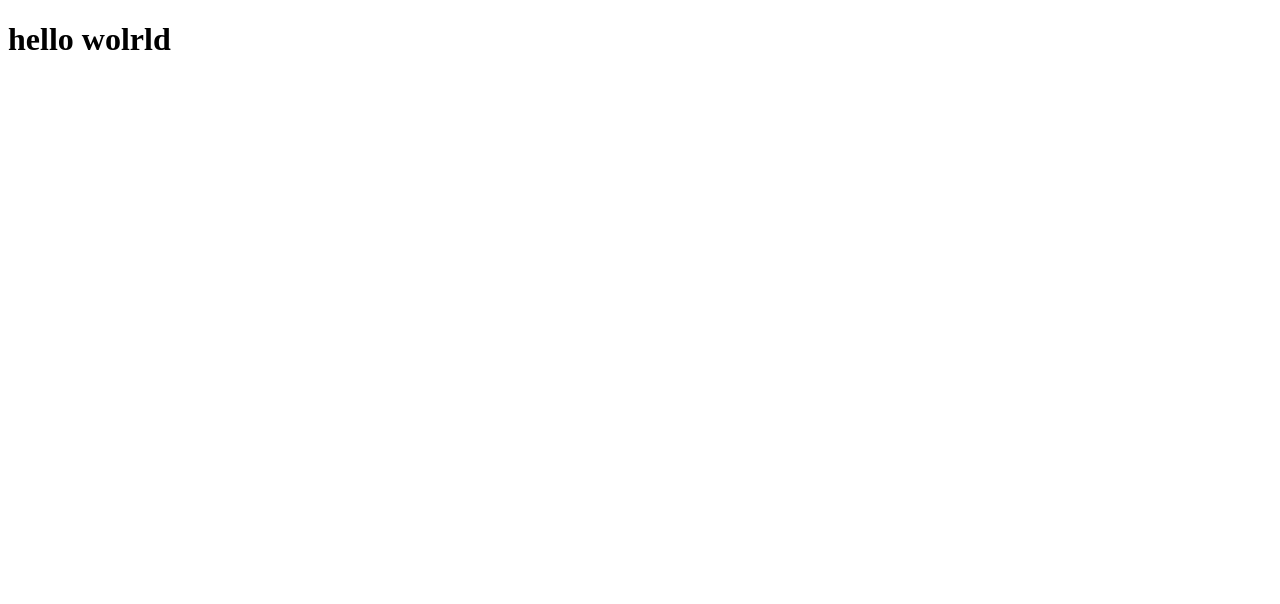
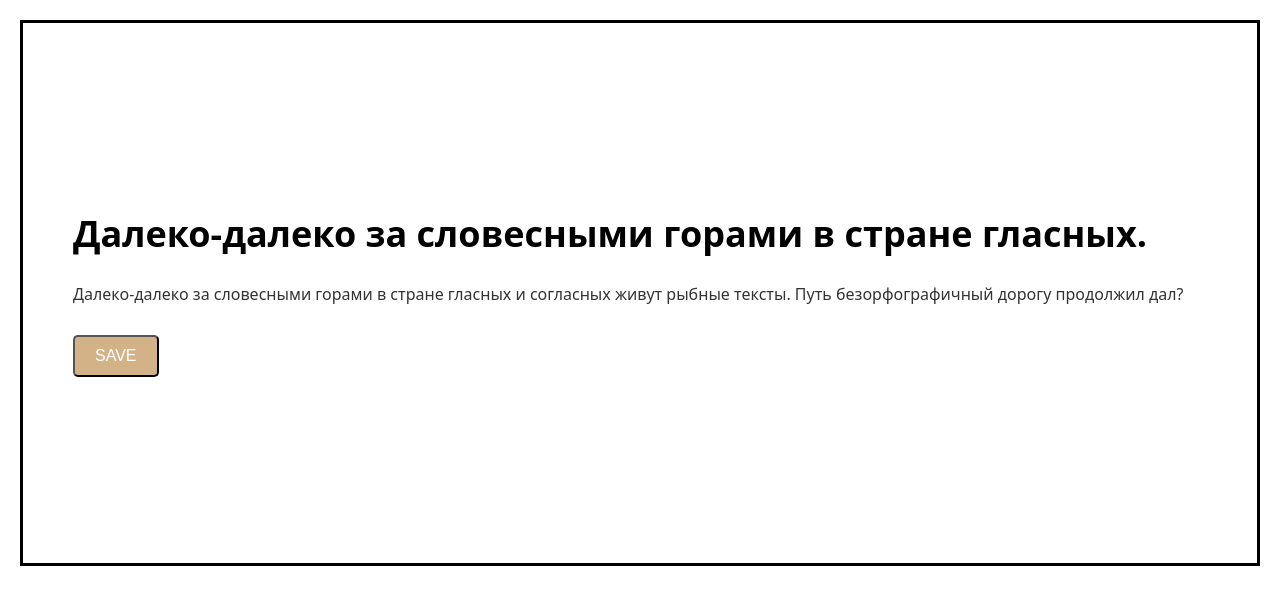
Before and after one commit to SAAHRO26/css-intro-2, a plain HTML site: page index.html in a window 1280 px wide. Drawn offline with Linux system fonts and the light colour scheme.

Commit message:
lesson the end

```diff
--- a/index.html
+++ b/index.html
@@ -4,13 +4,18 @@
     <meta charset="UTF-8">
     <meta http-equiv="X-UA-Compatible" content="IE=edge">
     <meta name="viewport" content="width=device-width, initial-scale=1.0">
+   <link rel="stylesheet" href="style.css">
     <title>Document</title>
 </head>
 <body>
-    <h1>hello wolrld</h1>
 
 
 
+
+<div class="block">
+<h3 class="title">Далеко-далеко за словесными горами в стране гласных.</h3>
+<p class="text">Далеко-далеко за словесными горами в стране гласных и согласных живут рыбные тексты. Путь безорфографичный дорогу продолжил дал?</p>
+<button class="btn">save</button>
 
 
 
--- a/style.css
+++ b/style.css
@@ -0,0 +1,49 @@
+*{
+margin: 0;
+padding: 0;
+block-size: border-box;
+
+}
+
+
+
+.block{
+    border: 3px solid #000;
+    width: 486;
+margin: 20px;
+padding: 186px 50px;
+font-family: system-ui;
+
+}
+
+
+
+.title{
+font-size: 36px;
+color #3333;
+margin-bottom: 25px;
+}
+
+
+
+
+.text{
+font-style: 14px;
+color: #333;
+margin-bottom: 30px;
+
+
+}
+
+
+.btn{
+background-color: #d3b288;
+color: #fff;
+font-size: 16px;
+padding: 10px 20px;
+bottom: none;
+border-radius: 5px;
+font-weight: 500;
+text-transform: uppercase;
+
+}
```
